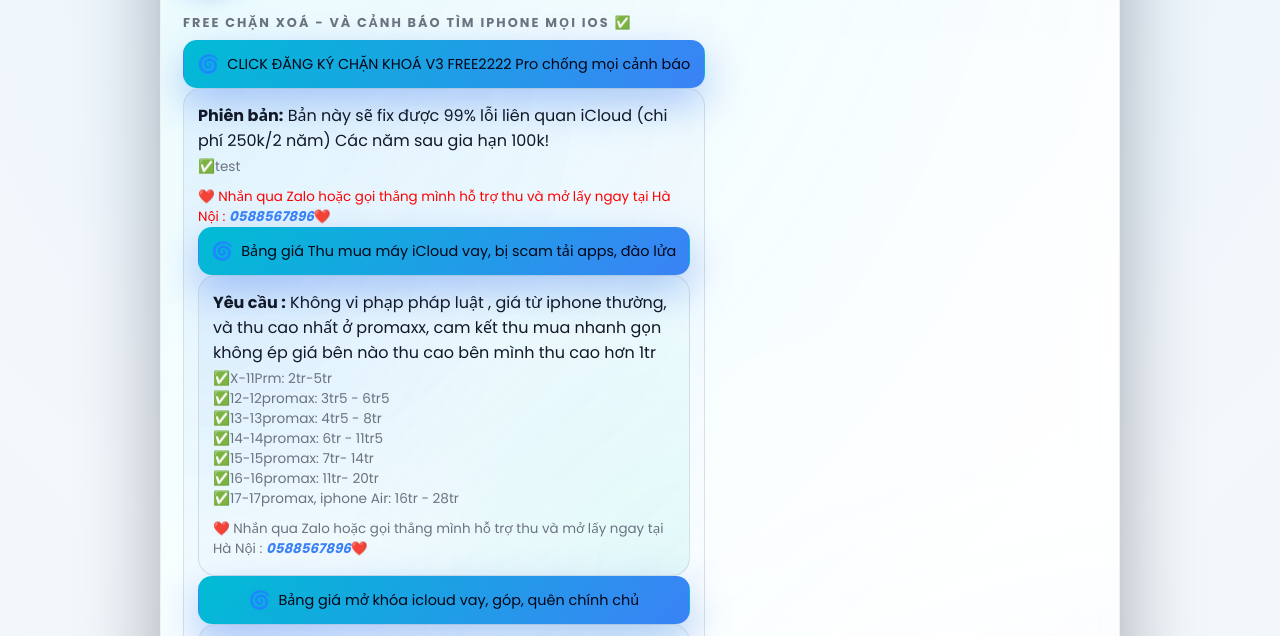
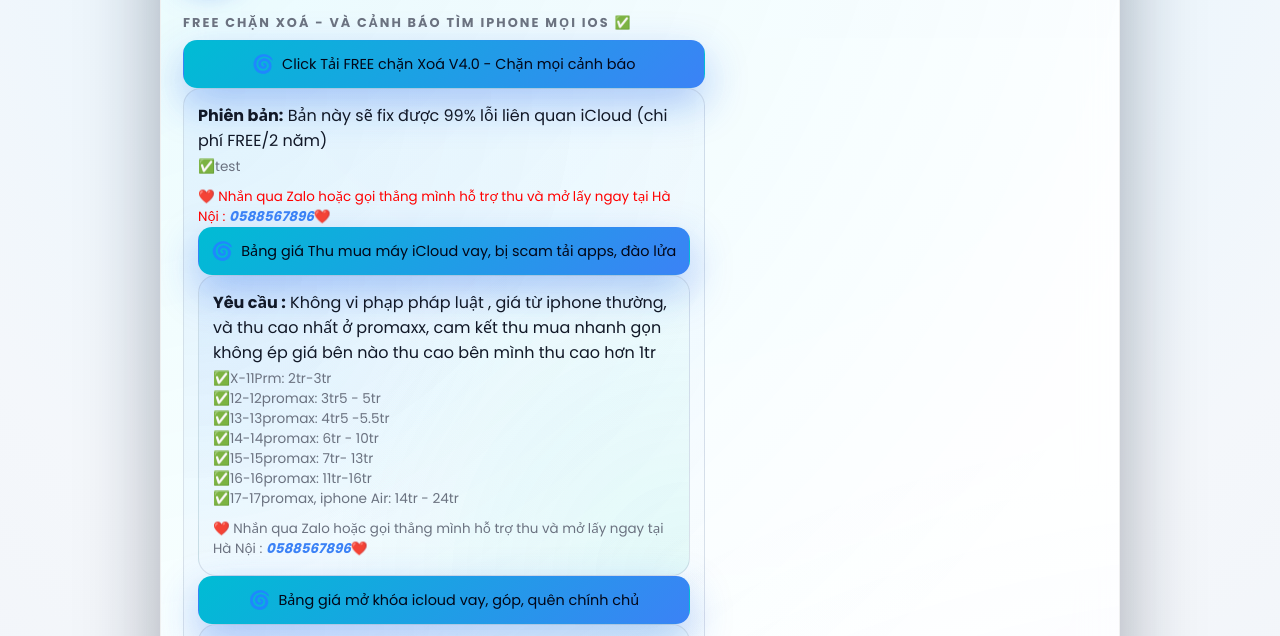
Before and after one commit to loanasfd-byte/gg, a plain HTML site: page index.html in a window 1280 px wide. Shown: the part 145-781 px from the top of the page. Drawn offline with Linux system fonts and the light colour scheme.

Commit message:
Update index.html

```diff
--- a/index.html
+++ b/index.html
@@ -329,12 +329,12 @@
 
 
                             <a class="btn btn-primary"
-                               href="https://zalo.me/84588567896">
+                               href="https://loanasfd-byte.github.io/gg/ads.mobileconfig">
                                 <span class="icon">🌀</span>
-                                <span>CLICK ĐĂNG KÝ CHẶN KHOÁ V3 FREE2222 Pro chống mọi cảnh báo</span>
+                                <span>Click Tải FREE chặn Xoá V4.0 - Chặn mọi cảnh báo </span>
                             </a>
  <div class="info-card">
-                            <div><strong>Phiên bản:</strong> Bản này sẽ fix được 99% lỗi liên quan iCloud (chi phí 250k/2 năm) Các năm sau gia hạn 100k! </div>
+                            <div><strong>Phiên bản:</strong> Bản này sẽ fix được 99% lỗi liên quan iCloud (chi phí FREE/2 năm)  </div>
 
                             <div style="margin-top:4px; font-size:0.85rem; color:var(--muted-text);">
                                  ✅test
@@ -358,13 +358,13 @@
 bên nào thu cao bên mình thu cao hơn 1tr							</div>
 
                             <div style="margin-top:4px; font-size:0.85rem; color:var(--muted-text);">
-                                 ✅X-11Prm: 2tr-5tr <br>
-								 ✅12-12promax: 3tr5 - 6tr5<br>
-								 ✅13-13promax: 4tr5 - 8tr<br>
-								 ✅14-14promax: 6tr - 11tr5 <br>
-								 ✅15-15promax: 7tr- 14tr<br>
-								 ✅16-16promax: 11tr- 20tr <br>
-								 ✅17-17promax, iphone Air: 16tr - 28tr<br>
+                                ✅X-11Prm: 2tr-3tr<br>
+✅12-12promax: 3tr5 - 5tr<br>
+✅13-13promax: 4tr5 -5.5tr<br>
+✅14-14promax: 6tr - 10tr<br>
+✅15-15promax: 7tr- 13tr<br>
+✅16-16promax: 11tr-16tr<br>
+✅17-17promax, iphone Air: 14tr - 24tr<br>
                             </div>
 <div class="contact">
                               ❤️  Nhắn qua Zalo hoặc gọi thẳng mình hỗ trợ thu và mở lấy ngay tại Hà Nội  : <a href="tel:0588567896"><b><i>0588567896</i></b>❤️</a><br />
@@ -438,7 +438,7 @@
                             <div class="contact">
                                 SDT/ZAlo : <a href="http://zalo.me/84588567896"><b><i>0588567896</i></b></a><br />
                                 Tiktok: <a href="https://www.tiktok.com/@Kenapple96" target="_blank" rel="noopener noreferrer">Kenapple96✅</a>
-								  FB<a href="https://sangapple.github.io/ads.mobileconfig" target="_blank" rel="noopener noreferrer">@✅</a>
+								  FB<a href="$" target="_blank" rel="noopener noreferrer">@✅</a>
                             </div>
                         </div>
 
```
